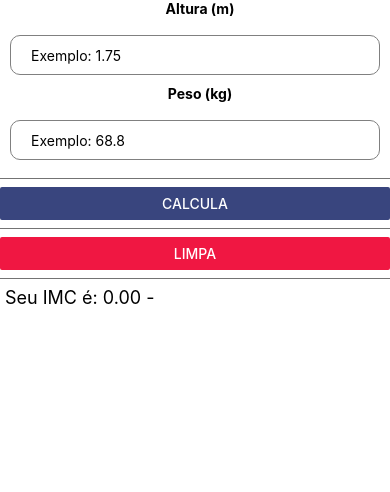
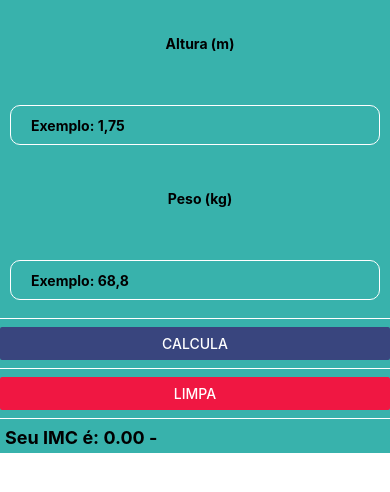
Before and after one commit to emersonpessoa01/react-native-imc, a React Native app: screen / in a window 390 px wide. Shown: the top 492 px of the page. Built offline with nearby package versions, Linux system fonts and the light colour scheme.

Commit message:
adjusting style

```diff
--- a/App.js
+++ b/App.js
@@ -5,7 +5,7 @@ export default class App extends React.Component {
   constructor(props) {
     super(props);
     this.state = {
-      weigth: "",
+      weight: "",
       height: "",
       info: "-",
       result: 0.0,
@@ -14,26 +14,30 @@ export default class App extends React.Component {
   }
 
   calculateIMC = () => {
-    const { weigth, height } = this.state;
-    let imc = weigth / (height * height);
-
+    const { weight, height } = this.state;
+    let imc = weight / height ** 2;
     let s = this.state;
     s.result = imc;
-    imc < 18.5
-      ? (s.info = ".Menor que 18.5 - seu quadro é de Magreza")
-      : imc < 24.9
-      ? (s.info = ".Entre 18.5 e 24.9 - seu quadro é Normal")
-      : imc < 29.9
-      ? (s.info = ".Entre 25.0 e 29.9 - você está acima do peso")
-      : imc < 39.9
-      ? (s.info = ".Entre 30.0 e 39.9 - tome cuidado, você está com Obeso")
-      : (s.info = ".Maior que 40.0 - está com Obesidade Mórbida");
+
+    //s.result < 18.5
+
+    s.result < 18.5
+      ? (s.info = "Menor que 18,5, seu quadro é de: Magreza")
+      : s.result < 24.9
+      ? (s.info = "Entre 18,5 e 24,9, seu quadro é: Normal")
+      : s.result < 29.9
+      ? (s.info = "Entre 25,0 e 29,9, você está com: Sobrepeso")
+      : s.result < 39.9
+      ? (s.info = "Entre 30,0 e 39,9, tome cuidado, você está com: Obesidade")
+      : s.result > 39.9
+      ? (s.info = "Acima de 39,9, você está com: Obesidade Grave")
+      : (s.info = "-Inválido");
     this.setState(s);
   };
 
   clear = () => {
     this.setState({
-      weigth: "",
+      weight: "",
       height: "",
       result: 0.0,
       info: "-",
@@ -41,43 +45,48 @@ export default class App extends React.Component {
   };
 
   render() {
-    const { viewContainer, text, textInput, input } = styles;
-    const {weigth, height, result, info} = this.state;
+    const { viewContainer, textInput, text, input, button } = styles;
     return (
       <View style={viewContainer}>
         <Text style={text}>Altura (m)</Text>
         <TextInput
           style={textInput}
-          value={height}
           onChangeText={(height) => this.setState({ height })}
-          placeholder="Exemplo: 1.75"
+          value={this.state.height}
+          placeholder="Exemplo: 1,75"
           keyboardType={"numeric"}
         />
         <Text style={text}>Peso (kg)</Text>
         <TextInput
           style={textInput}
-          value={weigth}
-          onChangeText={(weigth) => this.setState({ weigth })}
-          placeholder="Exemplo: 68.8"
+          onChangeText={(weight) => this.setState({ weight })}
+          value={this.state.weight}
+          placeholder="Exemplo: 68,8"
           keyboardType={"numeric"}
         />
         <Separator />
+        <View style={button}>
           <Button
             onPress={this.calculateIMC}
             title="Calcula"
             color="#39457E"
             accessibilityLabel="Clique aqui para calcular seu IMC"
           />
+        </View>
+
         <Separator />
+        <View style={button}>
           <Button
             onPress={this.clear}
             title="Limpa"
             color="#f01742"
             accessibilityLabel="Botão para limpar os valores"
           />
+        </View>
+
         <Separator />
         <Text style={input}>
-          Seu IMC é: {result.toFixed(2)} {info}
+          Seu IMC é: {this.state.result.toFixed(2)} {this.state.info}
         </Text>
       </View>
     );
@@ -93,31 +102,40 @@ const styles = StyleSheet.create({
     alignItems: "center",
     justifyContent: "center",
   },
+  viewContainer:{
+    backgroundColor: "#38B2AC"
+  },
+  botton: {
+    alignItems: "center",
+    width: 10,
+  },
   input: {
     paddingLeft: 5,
     paddingRight: 5,
     paddingBottom: 5,
     fontSize: 18,
+    fontWeight:"bold"
   },
-  text:{
-    alignSelf:"center",
+  text: {
+    alignSelf: "center",
     paddingLeft: 10,
-    // fontSize:"1rem",
+    marginVertical: 35,
     fontWeight: "bold",
-    paddingBottom:8
-
+    paddingBottom: 8,
   },
   separator: {
     marginVertical: 8,
-    borderBottomColor: "#737373",
+    borderBottomColor: "#fff",//"#737373",
     borderBottomWidth: StyleSheet.hairlineWidth,
   },
   textInput: {
     height: 40,
     borderWidth: 1,
-    borderColor: "gray",
+    borderColor: "white",
     paddingLeft: 20,
     margin: 10,
     borderRadius: 10,
+    color: "black",
+    fontWeight: "bold",
   },
 });
```
Also changed, not shown: 1 other file (tests, documents, lock files or other folders). Lines whose indentation alone changed are shown as unchanged.
